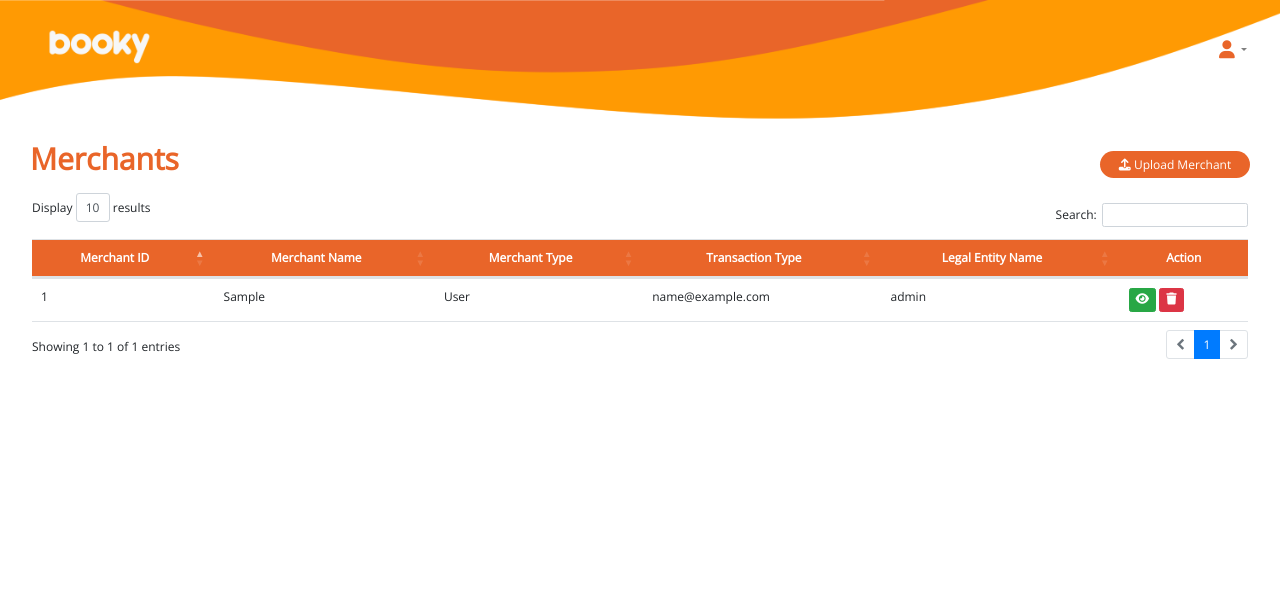
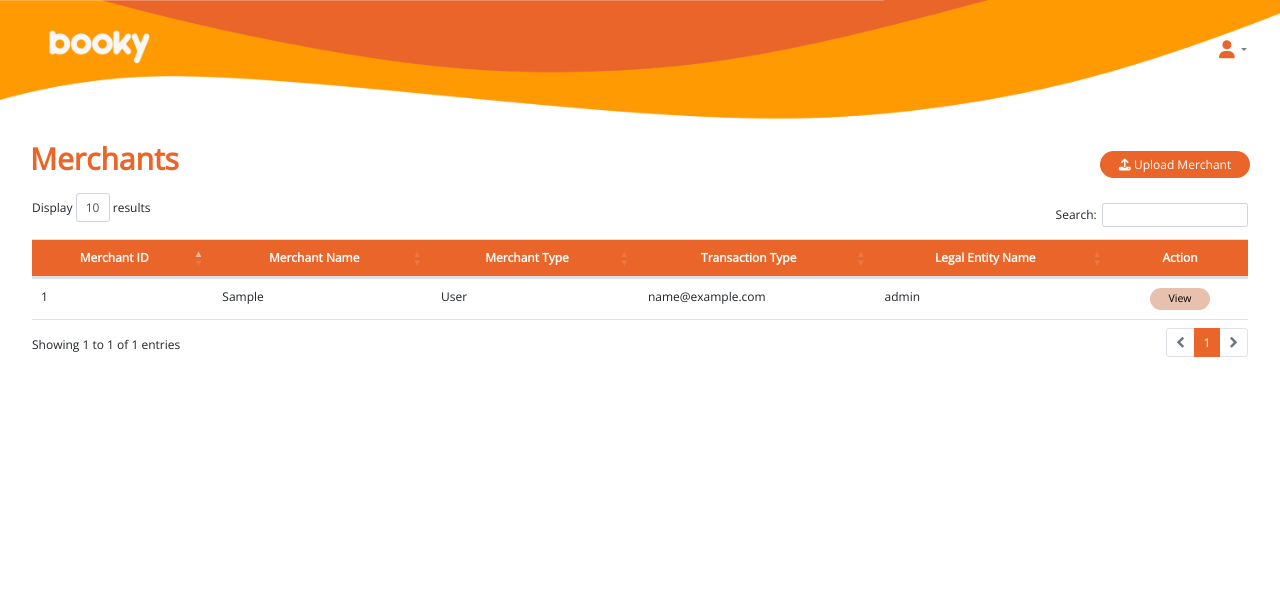
Before and after one commit to jerico313/Merchant-Tool, a PHP site: page /home.php in a window 1280 px wide. Shown: the top 601 px of the page. Run offline with PHP 8.4, Linux system fonts and the light colour scheme; tables that the repository leaves empty or names only in its code hold one stand-in row (values such as "Sample post"); some libraries are stand-ins or nearby versions.

Commit message:
New design

```diff
--- a/home.php
+++ b/home.php
@@ -17,9 +17,8 @@ function displayEmployeeData() {
 
           // Add other columns as needed
           echo "<td>" . $row['role'] . "</td>";
-          echo "<td>";
-          echo "<button class='btn btn-success btn-sm' onclick='editEmployee(" . $row['employee_id'] . ")'><i class='fa-solid fa-eye'></i></button> ";
-          echo "<button class='btn btn-danger btn-sm' onclick='deleteEmployee(" . $row['employee_id'] . ")'><i class='fa-solid fa-trash'></i></button> ";
+          echo "<td style='text-align:center;'>";
+          echo "<button class='btn btn-success btn-sm' style='background-color:#E8C0AE;border:none;color:black;border-radius: 20px;width:60px;' onclick='editEmployee(" . $row['employee_id'] . ")'>View</button> ";
           echo "</td>";
           echo "</tr>";
           $count++;
@@ -47,6 +46,14 @@ function displayEmployeeData() {
       background-image: url("images/bg.png");
       background-size: cover;
       background-repeat: no-repeat;
+      background-color:#fff9e4;
+    }
+
+    .page-item.active .page-link {
+      z-index: 3;
+      color: #fff;
+      background-color: #E96529;
+      border-color: #E96529;
     }
 
 
```
